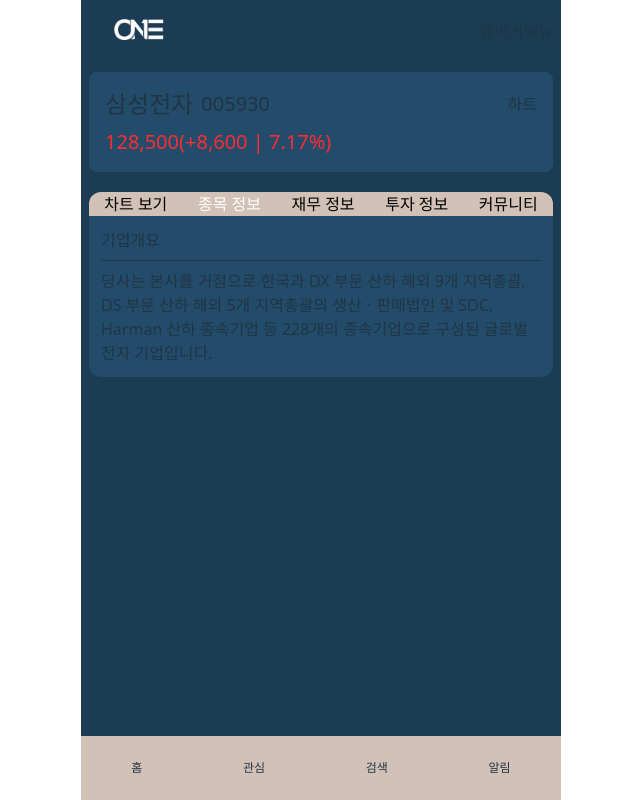
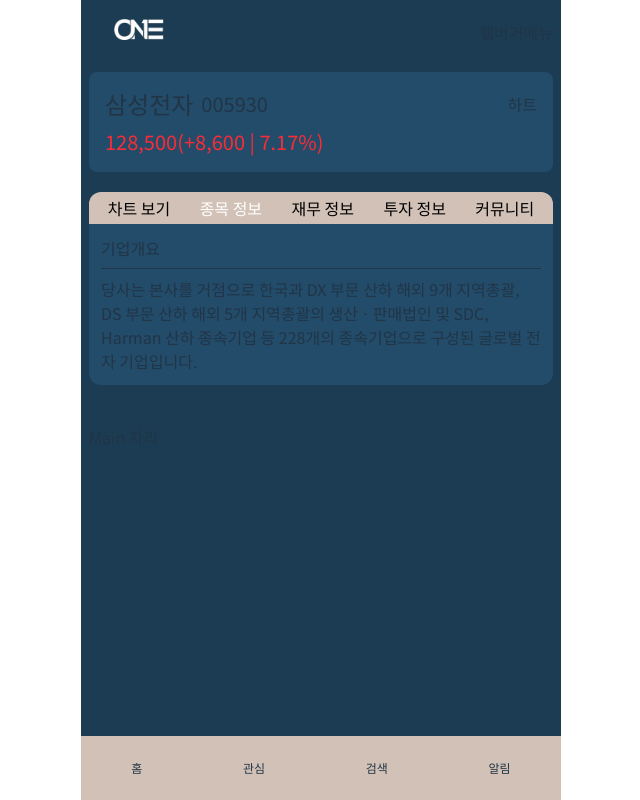
Before and after one commit to one-stock/FE-one-stock, a React (Vite) app: page /stocks/info in a window 1280 px wide. Shown: the whole page, without its empty margins (319-959 px from the left). Built offline with nearby package versions, Linux system fonts and the light colour scheme.

Commit message:
feat : font style 적용

```diff
--- a/src/component/stock/Information/StockInfo.jsx
+++ b/src/component/stock/Information/StockInfo.jsx
@@ -1,11 +1,12 @@
 import React from 'react';
 import StockOverview from './StockOverview';
+import StockMainInfo from './StockMainInfo';
 
 const StockInfo = () => {
     return (
-        <div className='flex' >
+        <div className='flex flex-col' >
             <StockOverview/>
-
+            <StockMainInfo/>
         </div>
 
     );
--- /dev/null
+++ b/src/component/stock/Information/StockMainInfo.jsx
@@ -0,0 +1,11 @@
+import React from 'react';
+
+const StockMainInfo = () => {
+    return (
+        <div className='mt-10'>
+            Main 자리
+        </div>
+    );
+};
+
+export default StockMainInfo;
--- a/src/component/stock/StockTab.jsx
+++ b/src/component/stock/StockTab.jsx
@@ -11,7 +11,7 @@ const StockTab = () => {
 
     return (
         <div className='flex flex-col'>
-            <div className='flex justify-around bg-bottom-color rounded-t-xl'>
+            <div className='flex justify-around bg-bottom-color rounded-t-xl p-1'>
                 <div className={`${isChart ? "text-white" : "text-black"}`}>
                     <button type='button' onClick={() => navigate("/stocks/chart")}>차트 보기</button>
                 </div>
--- a/src/index.css
+++ b/src/index.css
@@ -1,6 +1,14 @@
+@import url('https://fonts.googleapis.com/css2?family=Noto+Sans+KR:wght@100..900&display=swap');
 @import "tailwindcss";
+
+@theme {
+  --color-main-color : #1B3C53;
+  --color-sub-color : #234C6A;
+  --color-bottom-color : #D2C1B6;
+}
+
 :root {
-  font-family: system-ui, Avenir, Helvetica, Arial, sans-serif;
+  font-family: "Noto Sans KR", sans-serif;
   line-height: 1.5;
   font-weight: 400;
   color-scheme: light dark;
@@ -27,11 +35,4 @@ body {
   a:hover {
     color: #747bff;
   }
-
 }
-
-@theme {
-  --color-main-color : #1B3C53;
-  --color-sub-color : #234C6A;
-  --color-bottom-color : #D2C1B6;
-}
```
